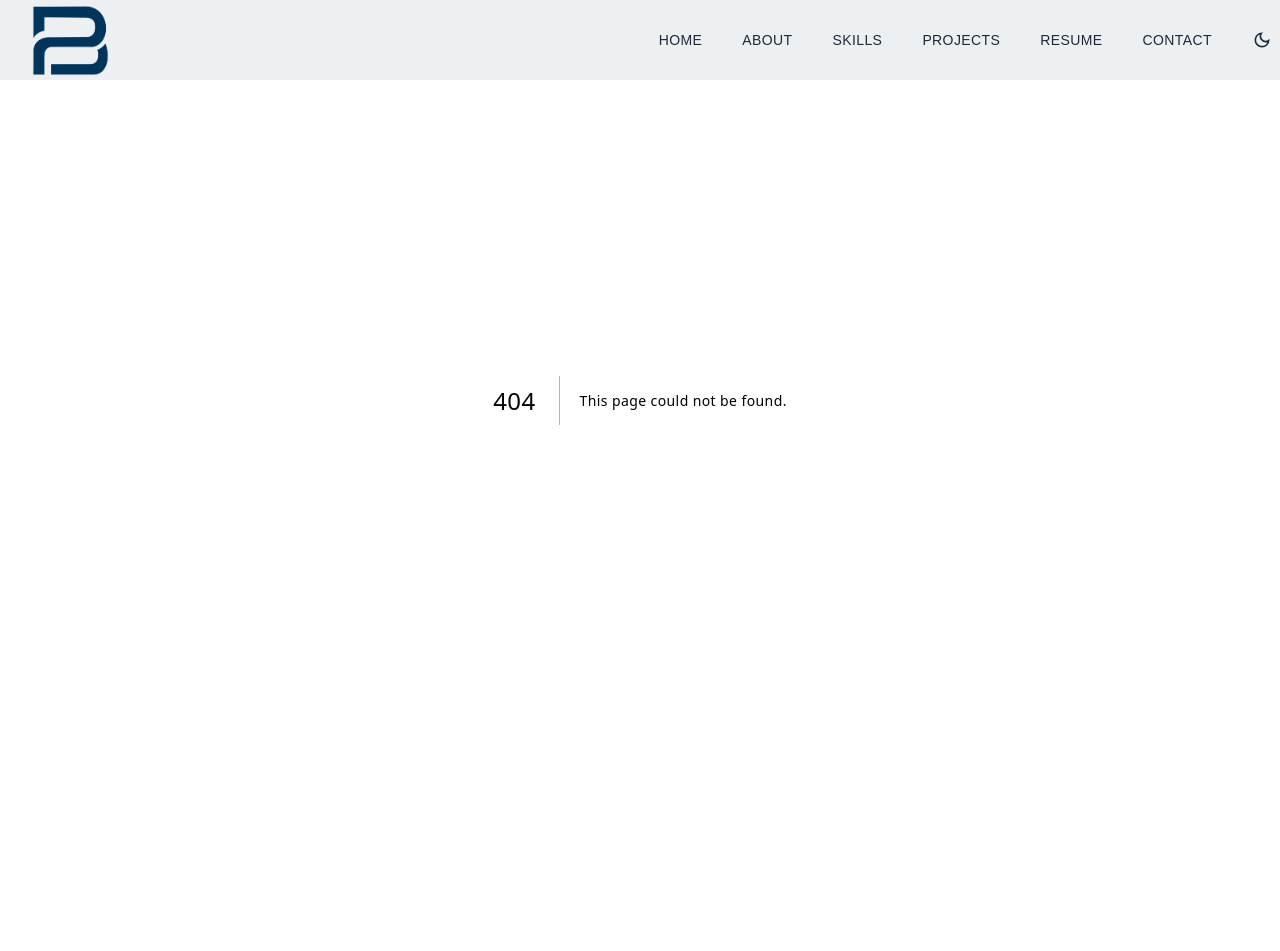
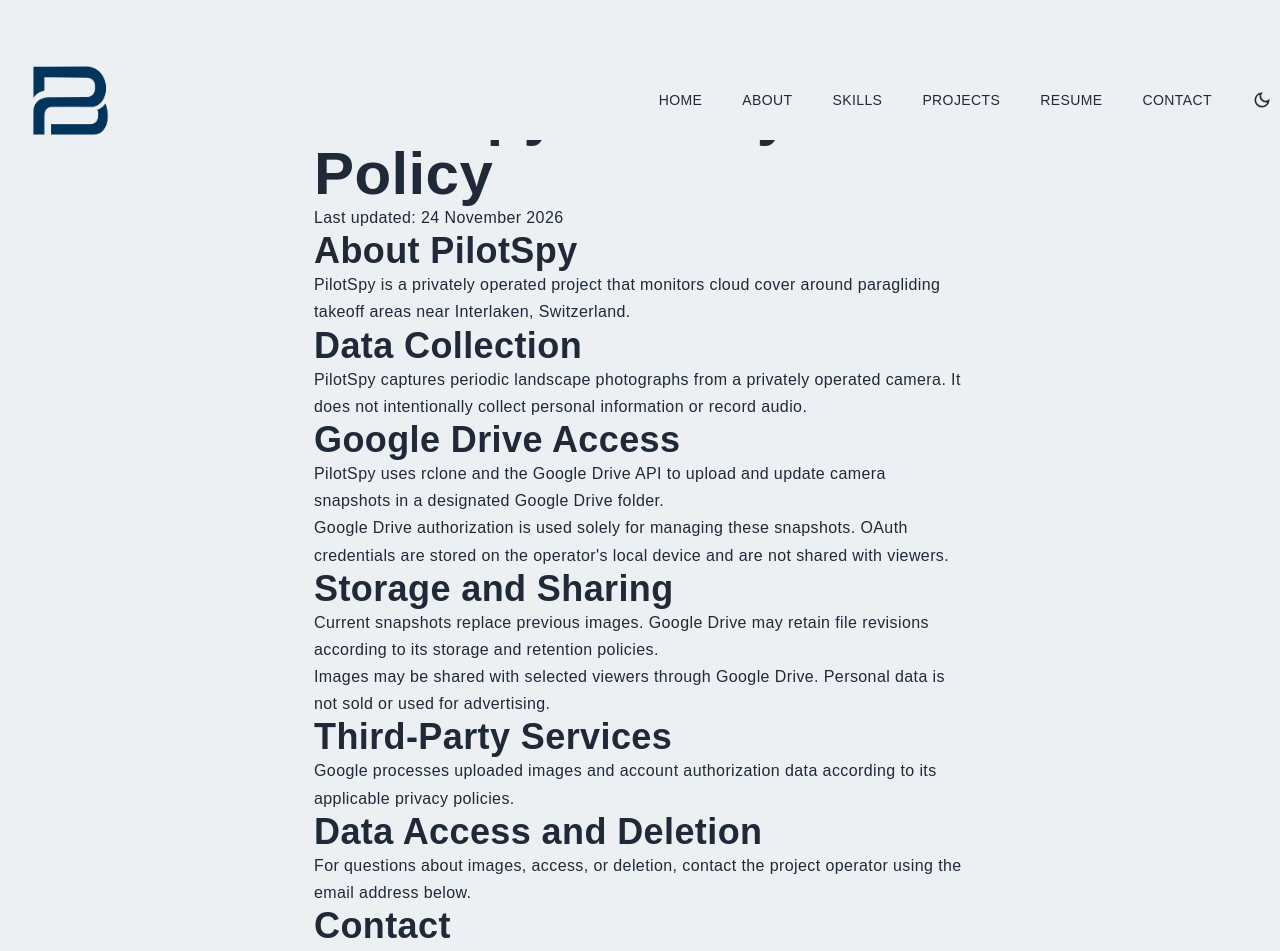
Before and after one commit to pawelbudnik/pawelbudnik, a Next.js app: page /pilotspy/privacy in a window 1280 px wide. Before the commit this address had no page. Shown: the top 951 px of the page. Before the commit the page ends 800 px from the top, so only its background shows below. Built offline with nearby package versions, Linux system fonts and the light colour scheme.

Commit message:
Add privacy policy page for PilotSpy

```diff
--- /dev/null
+++ b/pages/pilotspy/privacy.tsx
@@ -0,0 +1,86 @@
+
+import Head from 'next/head';
+
+export default function PilotSpyPrivacy() {
+  return (
+    <main style={{
+      maxWidth: 700,
+      margin: '60px auto',
+      padding: 24,
+      fontFamily: 'Arial, sans-serif',
+      lineHeight: 1.7
+    }}>
+      <Head>
+        <title>PilotSpy - Privacy Policy</title>
+      </Head>
+
+      <h1>PilotSpy Privacy Policy</h1>
+      <p>Last updated: 24 November 2026</p>
+
+      <h2>About PilotSpy</h2>
+      <p>
+        PilotSpy is a privately operated project that
+        monitors cloud cover around paragliding takeoff
+        areas near Interlaken, Switzerland.
+      </p>
+
+      <h2>Data Collection</h2>
+      <p>
+        PilotSpy captures periodic landscape photographs
+        from a privately operated camera. It does not
+        intentionally collect personal information or
+        record audio.
+      </p>
+
+      <h2>Google Drive Access</h2>
+      <p>
+        PilotSpy uses rclone and the Google Drive API
+        to upload and update camera snapshots in a
+        designated Google Drive folder.
+      </p>
+      <p>
+        Google Drive authorization is used solely for
+        managing these snapshots. OAuth credentials
+        are stored on the operator's local device
+        and are not shared with viewers.
+      </p>
+
+      <h2>Storage and Sharing</h2>
+      <p>
+        Current snapshots replace previous images.
+        Google Drive may retain file revisions according
+        to its storage and retention policies.
+      </p>
+      <p>
+        Images may be shared with selected viewers through
+        Google Drive. Personal data is not sold or used
+        for advertising.
+      </p>
+
+      <h2>Third-Party Services</h2>
+      <p>
+        Google processes uploaded images and account
+        authorization data according to its applicable
+        privacy policies.
+      </p>
+
+      <h2>Data Access and Deletion</h2>
+      <p>
+        For questions about images, access, or deletion,
+        contact the project operator using the email
+        address below.
+      </p>
+
+      <h2>Contact</h2>
+      <p>
+        Email: pawelbudnik@gmail.com
+      </p>
+
+      <p>
+        <a href="/pilotspy/">
+          Back to PilotSpy
+        </a>
+      </p>
+    </main>
+  );
+}
```
